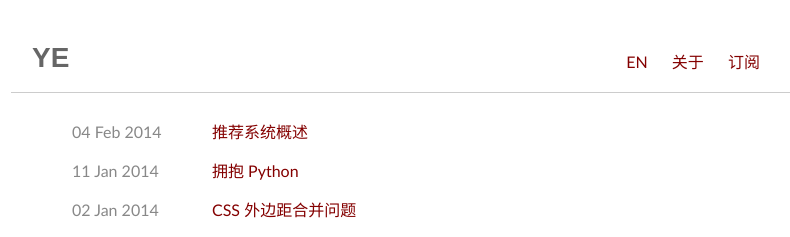
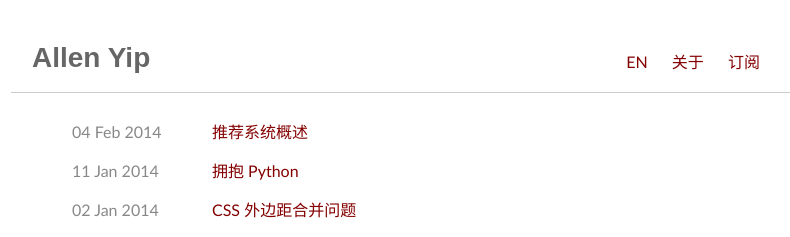
Before and after one commit to allenyip/allenyip.github.com, a Jekyll site: the page built from index.html, in a window 1280 px wide. Shown: the top 237 px of the page, without its empty margins (239-1029 px from the left). Built offline with Jekyll 4.4.1, drawn with Linux system fonts in a browser that asks for light colours; some web fonts are replaced; Markdown is read by kramdown in place of the engine named in the settings; the list of posts is cut into pages by our own code.

Commit message:
Update default.html

```diff
--- a/_layouts/default.html
+++ b/_layouts/default.html
@@ -23,7 +23,7 @@
       <div id="container">
         <aside id="topbar">
           <div class="inner">
-            <h1><a href="/">YE</a></h1>
+            <h1><a href="/">Allen Yip</a></h1>
             <ul id="quick-links">
               <li><a href="/en">EN</a></li>
               <li><a href="/about.html">关于</a></li>
```
